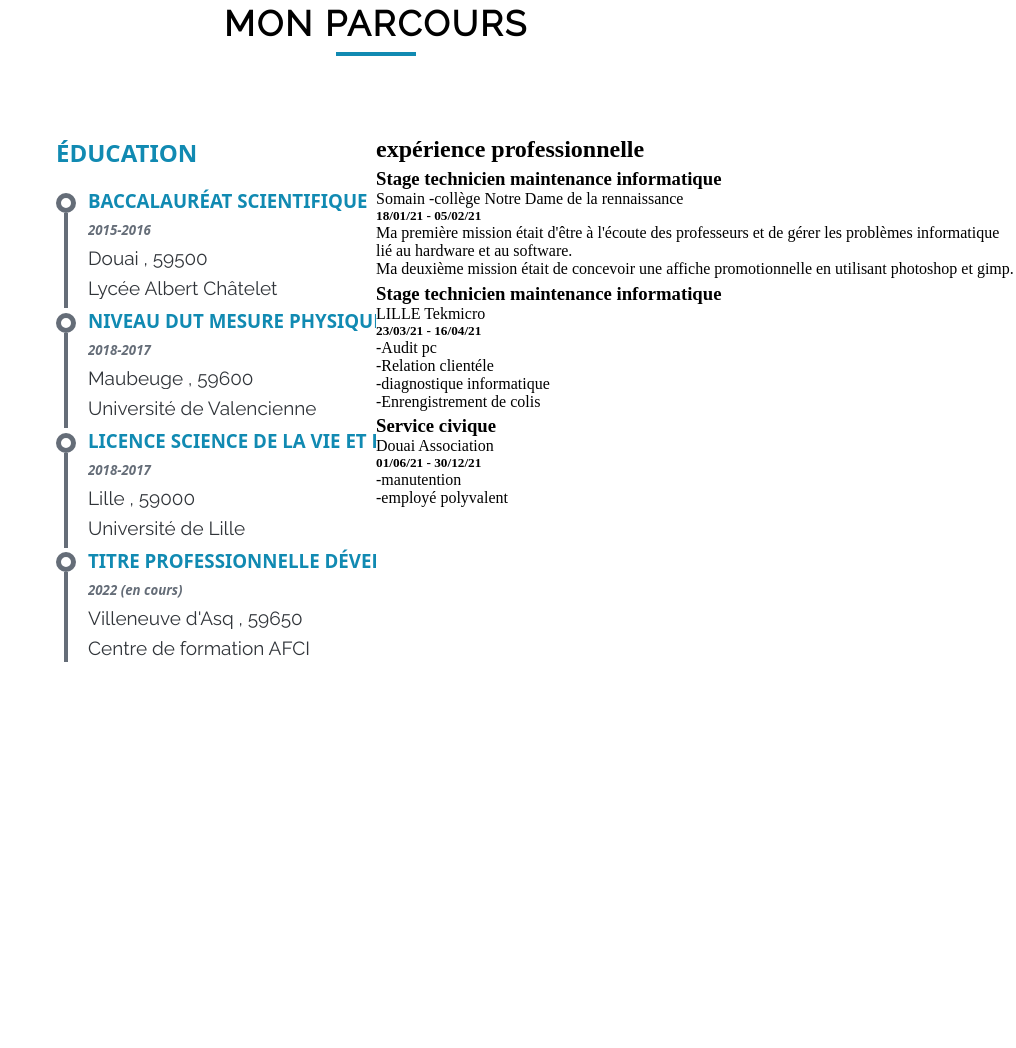
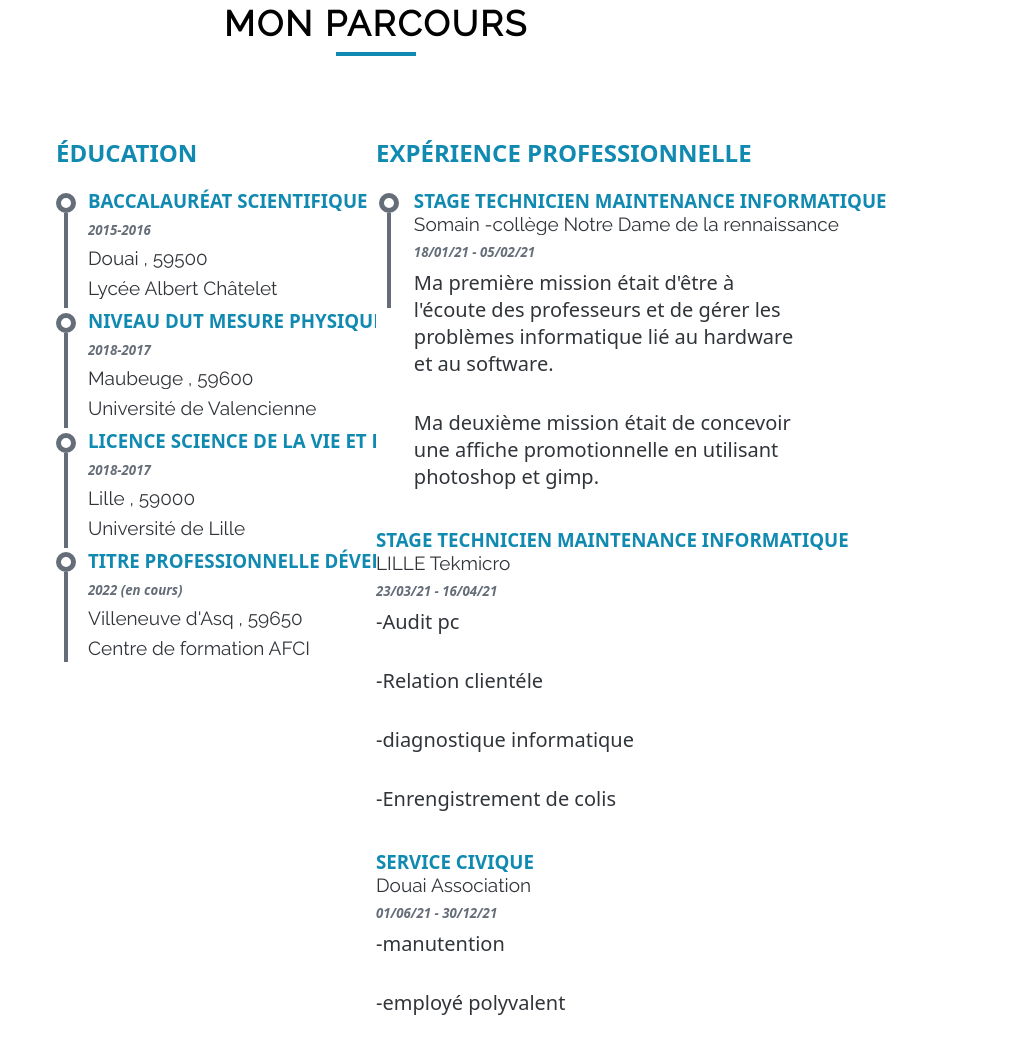
Before and after one commit to YannickCourbic15987/cv_stage, a website: page index.html in a window 1280 px wide. Shown: the part 2045-3093 px from the top of the page, without its empty margins (264-1280 px from the left). Before the commit the page ends 2712 px from the top, so only its background shows below. Drawn offline with nearby package versions, Linux system fonts and the light colour scheme.

Commit message:
amélioration de cv

```diff
--- a/index.html
+++ b/index.html
@@ -294,7 +294,7 @@
           expérience professionnelle
         </h1>
         <div class="experience-rennaissance">
-          <div class="formation-bar-column">
+          <div class="formation-bar-column-exp">
             <div class="rounded-rennaissance"></div>
             <div class="formation-progress-rennaissance"></div>
           </div>
@@ -320,7 +320,7 @@
         </div>
       </div>
         <div class="experience-tekmicro">
-          <div class="formation-bar-column">
+          <div class="formation-bar-column-exp">
             <div class="rounded-teckmicro"></div>
             <div class="formation-progress-teckmicro"></div>
           </div>
@@ -353,7 +353,7 @@
         </div>
       </div>
         <div class="experience-tekmicro">
-          <div class="formation-bar-column">
+          <div class="formation-bar-column-exp">
             <div class="rounded-teckmicro"></div>
             <div class="formation-progress-teckmicro"></div>
           </div>
--- a/style.css
+++ b/style.css
@@ -488,7 +488,7 @@ margin-right: 40px;
     margin-bottom: 3rem;
 }
 .formation{
-    grid-column: 1/2;
+    grid-column: 1;
     grid-template-rows: repeat(4,1fr);
 }
 .formation-headline{
@@ -621,5 +621,71 @@ margin-right: 40px;
 /* start experience */
 
 .experience{
+    grid-column: 2;
+    grid-template-rows: repeat(3,1fr);
+}
+.experience .experience-headline{
+    text-transform: uppercase;
+    font-family: var(--FontSytem);
+    color: var(--blueGreen);
+    margin-bottom: 1.2rem;
+}
+
+.experience-title{
+    text-transform: uppercase;
+    color: var(--blueGreen);
+    font-family: var(--FontSytem);
+}
+.experience-adress{
+    font-family: var(--FontHeadline);
+    font-size: 19px;
+    color: var(--fontGrayW);
+    margin-bottom: 0.5rem ;
+}
+.experience-date{
+    font-family: var(--FontSytem);
+    font-style: italic;
+    color: var(--fontGray);
+    margin-top: 0.5rem;
+    margin-bottom: 0.5rem;
 
 }
+.experience-item{
+    font-family: var(--FontSytem);
+    font-size: 20px;
+    color: var(--fontGrayW);
+    margin-bottom: 2rem;
+    width: 65%;
+
+
+}
+.experience-rennaissance{
+    grid-row: 1;
+    display: flex;
+}
+.formation-bar-column-exp{
+    display: flex;
+    flex-direction: column;
+    align-items: center;
+    margin-right: 0.75rem;
+    margin-top: 0.3rem;
+    padding-left: 0.5rem;
+    padding-right:0.5rem ;
+
+
+}
+.formation-progress-rennaissance{
+    height: 95px;
+    width: 4px;
+    background-color: var(--fontGray)
+}
+.rounded-rennaissance{
+  height: 20px;
+  width: 20px;
+  border-radius: 50%;
+  -webkit-border-radius: 50%;
+  -moz-border-radius: 50%;
+  -ms-border-radius: 50%;
+  -o-border-radius: 50%;
+  border: 5px solid #656d78;
+}
```
